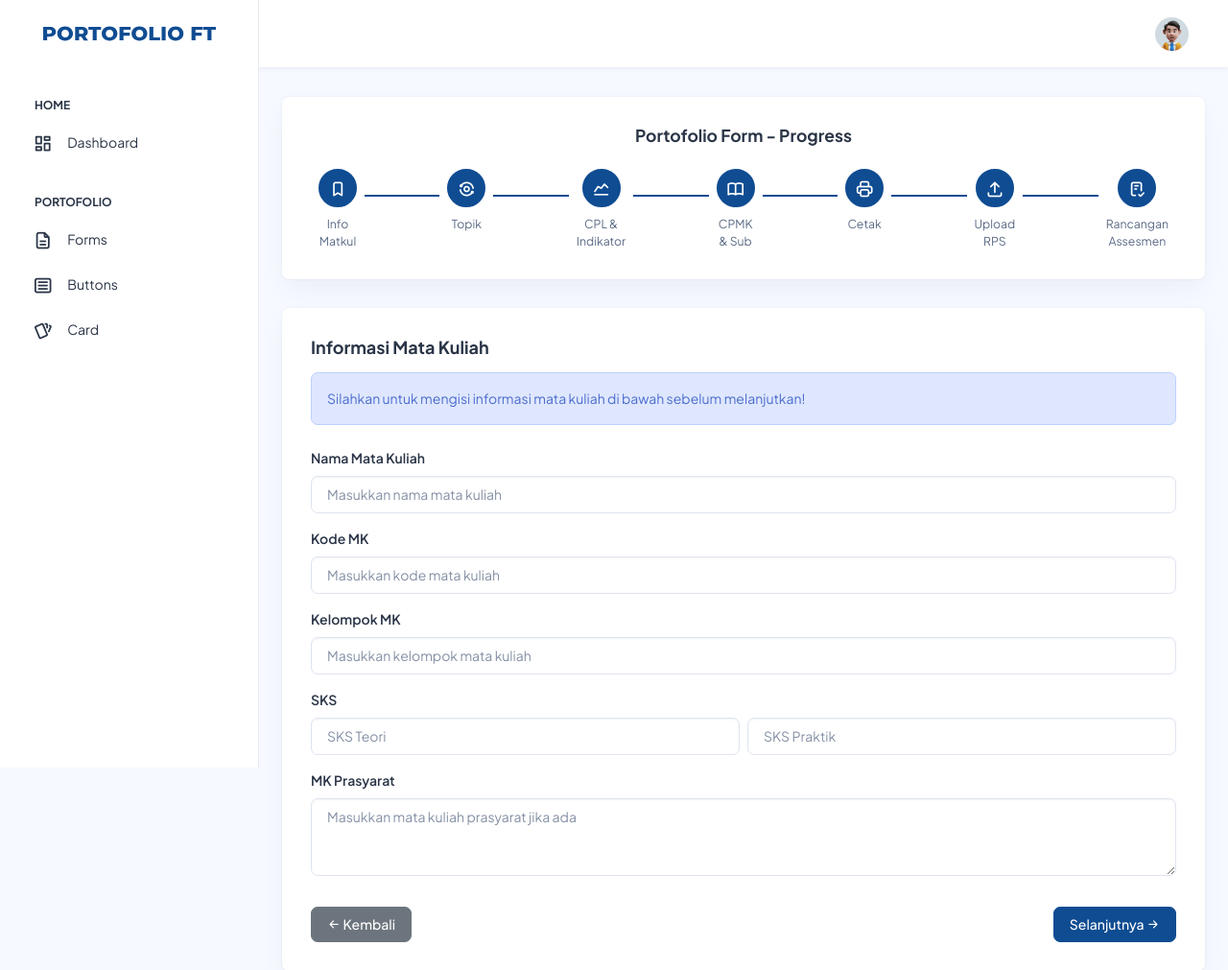
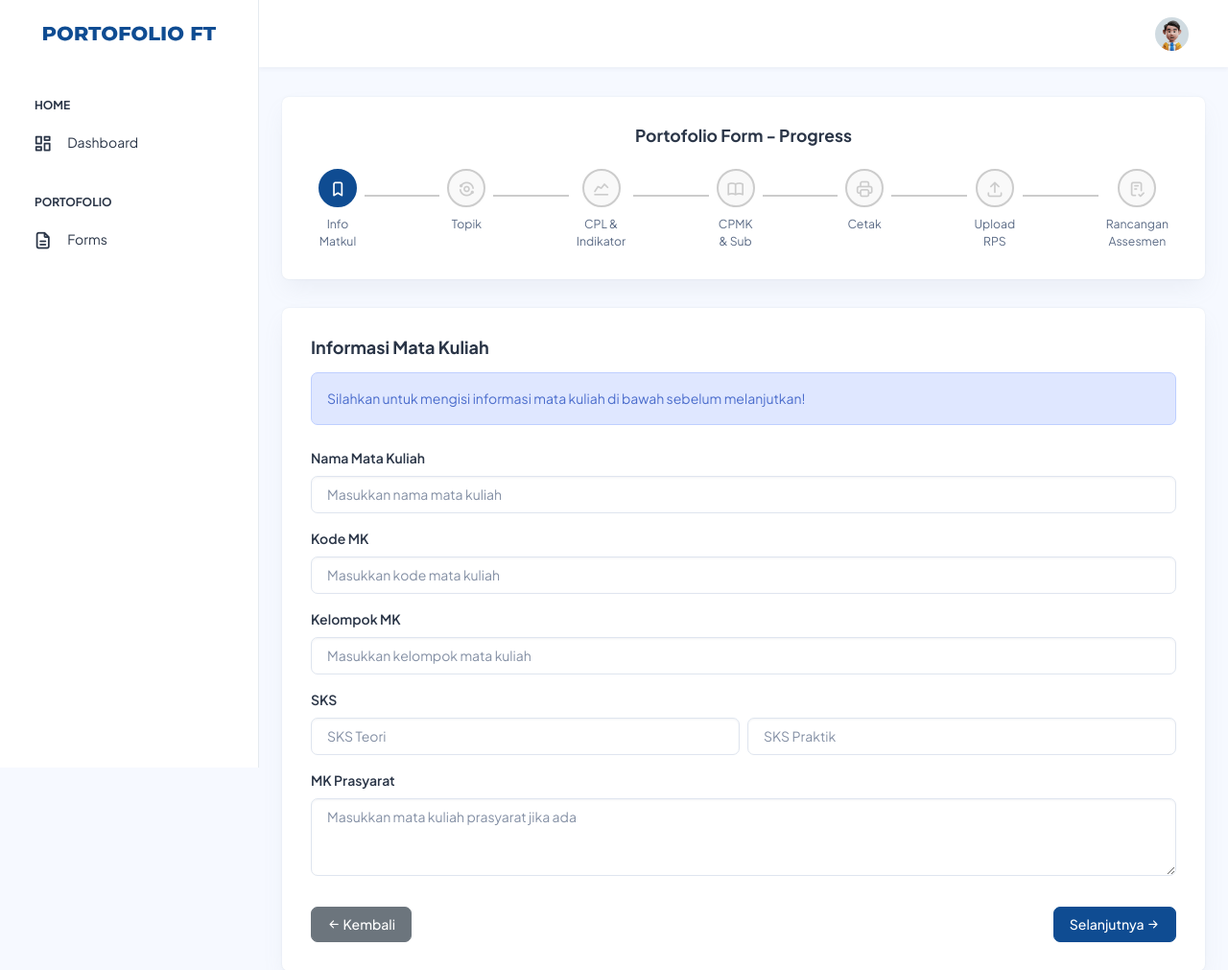
Before and after one commit to Alfaturachman/portofolio-ftdinus, a CodeIgniter 4 app: the page made by app/Views/backend/portofolio/view.php in a window 1280 px wide. Shown: the top 1011 px of the page at 96% size. Run offline with PHP 8.4 and a stand-in for CodeIgniter, Linux system fonts and the light colour scheme; the template is opened without the code that fills it, so the values that code supplies are empty; some libraries are stand-ins or nearby versions.

Commit message:
initial commit

```diff
--- a/app/Views/backend/partials/header.php
+++ b/app/Views/backend/partials/header.php
@@ -52,22 +52,6 @@
                                 <span class="hide-menu">Forms</span>
                             </a>
                         </li>
-                        <li class="sidebar-item">
-                            <a class="sidebar-link" href="./ui-buttons.html" aria-expanded="false">
-                                <span>
-                                    <i class="ti ti-article"></i>
-                                </span>
-                                <span class="hide-menu">Buttons</span>
-                            </a>
-                        </li>
-                        <li class="sidebar-item">
-                            <a class="sidebar-link" href="./ui-card.html" aria-expanded="false">
-                                <span>
-                                    <i class="ti ti-cards"></i>
-                                </span>
-                                <span class="hide-menu">Card</span>
-                            </a>
-                        </li>
                     </ul>
                 </nav>
                 <!-- End Sidebar navigation -->
@@ -81,10 +65,17 @@
             <!--  Header Start -->
             <header class="app-header shadow-sm">
                 <nav class="navbar navbar-expand-lg navbar-light">
+                    <ul class="navbar-nav">
+                        <li class="nav-item d-block d-xl-none">
+                            <a class="nav-link sidebartoggler nav-icon-hover" id="headerCollapse" href="javascript:void(0)">
+                                <i class="ti ti-menu-2"></i>
+                            </a>
+                        </li>
+                    </ul>
                     <div class="navbar-collapse justify-content-end px-0" id="navbarNav">
                         <ul class="navbar-nav flex-row ms-auto align-items-center justify-content-end">
                             <li class="nav-item dropdown">
-                                <a class="nav-link nav-icon-hover" href="javascript:void(0)" id="drop2" data-bs-toggle="dropdown"
+                                <a class="nav-link nav-icon-hover gap-2" href="javascript:void(0)" id="drop2" data-bs-toggle="dropdown"
                                     aria-expanded="false">
                                     <img src="<?= base_url('') ?>backend/src/assets/images/profile/user-1.jpg" alt="" width="35" height="35" class="rounded-circle">
                                 </a>
--- a/app/Views/backend/portofolio/view.php
+++ b/app/Views/backend/portofolio/view.php
@@ -56,70 +56,70 @@
                     <div class="d-sm-flex d-block align-items-center justify-content-center">
                         <h5 class="fw-bolder mb-0">Portofolio Form - Progress</h5>
                     </div>
-                    <div class="d-flex justify-content-between align-items-baseline mt-4">
+                    <div id="steps" class="d-flex justify-content-between align-items-baseline mt-4">
                         <!-- Info Matkul -->
                         <div class="d-flex flex-column align-items-center text-center px-2">
-                            <div class="step-circle active">
+                            <div class="step-circle" data-step="info_matkul">
                                 <i class="ti ti-bookmark"></i>
                             </div>
                             <small class="d-block mt-2 step-label">Info Matkul</small>
                         </div>
 
-                        <div class="step-line active"></div>
+                        <div class="step-line"></div>
 
                         <!-- Topik -->
                         <div class="d-flex flex-column align-items-center text-center px-2">
-                            <div class="step-circle active">
+                            <div class="step-circle" data-step="topik">
                                 <i class="ti ti-analyze"></i>
                             </div>
                             <small class="d-block mt-2 step-label">Topik</small>
                         </div>
 
-                        <div class="step-line active"></div>
+                        <div class="step-line"></div>
 
                         <!-- CPL & Indikator -->
                         <div class="d-flex flex-column align-items-center text-center px-2">
-                            <div class="step-circle active">
+                            <div class="step-circle">
                                 <i class="ti ti-chart-line"></i>
                             </div>
                             <small class="d-block mt-2 step-label">CPL & Indikator</small>
                         </div>
 
-                        <div class="step-line active"></div>
+                        <div class="step-line"></div>
 
                         <!-- CPMK & Sub CPMK -->
                         <div class="d-flex flex-column align-items-center text-center px-2">
-                            <div class="step-circle active">
+                            <div class="step-circle">
                                 <i class="ti ti-book"></i>
                             </div>
                             <small class="d-block mt-2 step-label">CPMK & Sub</small>
                         </div>
 
-                        <div class="step-line active"></div>
+                        <div class="step-line"></div>
 
                         <!-- Cetak -->
                         <div class="d-flex flex-column align-items-center text-center px-2">
-                            <div class="step-circle active">
+                            <div class="step-circle">
                                 <i class="ti ti-printer"></i>
                             </div>
                             <small class="d-block mt-2 step-label">Cetak</small>
                         </div>
 
-                        <div class="step-line active"></div>
+                        <div class="step-line"></div>
 
                         <!-- Upload RPS -->
                         <div class="d-flex flex-column align-items-center text-center px-2">
-                            <div class="step-circle active">
+                            <div class="step-circle">
                                 <i class="ti ti-upload"></i>
                             </div>
                             <small class="d-block mt-2 step-label">Upload RPS</small>
                         </div>
 
-                        <div class="step-line active"></div>
+                        <div class="step-line"></div>
 
                         <!-- Rancangan Assesmen -->
                         <div class="d-flex flex-column align-items-center text-center px-2">
-                            <div class="step-circle active">
+                            <div class="step-circle">
                                 <i class="ti ti-checklist"></i>
                             </div>
                             <small class="d-block mt-2 step-label">Rancangan Assesmen</small>
@@ -131,7 +131,7 @@
     </div>
 
     <!-- Informasi Mata Kuliah -->
-    <div class="row">
+    <div class="row" data-step="info_matkul">
         <div class="col d-flex align-items-stretch">
             <div class="card w-100">
                 <div class="card-body">
@@ -142,7 +142,7 @@
                         </div>
                     </div>
 
-                    <form action="<?= base_url('form/submit') ?>" method="post">
+                    <form>
                         <div class="form-group mb-3">
                             <label for="nama_mk" class="form-label">Nama Mata Kuliah</label>
                             <input type="text" class="form-control" id="nama_mk" name="nama_mk" placeholder="Masukkan nama mata kuliah" required>
@@ -170,7 +170,7 @@
                             <button type="button" class="btn btn-secondary">
                                 <i class="ti ti-arrow-left"></i> Kembali
                             </button>
-                            <button type="submit" class="btn btn-primary">
+                            <button type="button" class="btn btn-primary" data-current-step="info_matkul" data-next-step="topik">
                                 Selanjutnya <i class="ti ti-arrow-right"></i>
                             </button>
                         </div>
@@ -181,7 +181,7 @@
     </div>
 
     <!-- Topik Perkuliahan -->
-    <div class="row d-none">
+    <div class="row d-none" data-step="topik">
         <div class="col d-flex align-items-stretch">
             <div class="card w-100">
                 <div class="card-body">
@@ -432,4 +432,6 @@
     </div>
 </div>
 
+<script src="<?= base_url('') ?>backend/src/assets/js/form.js"></script>
+
 <?= $this->include('backend/partials/footer') ?>
```
Also changed, not shown: public/backend/src/assets/js/form.js (added, +57 -0 lines).
